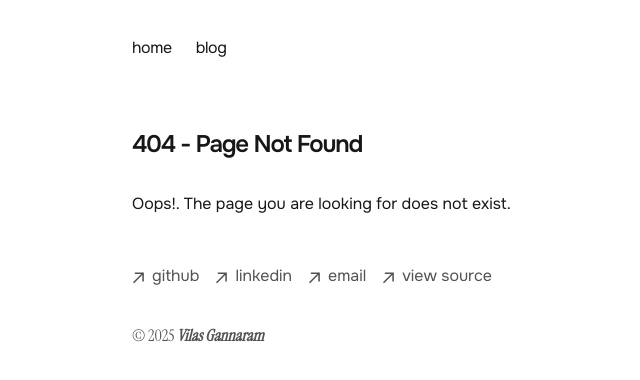
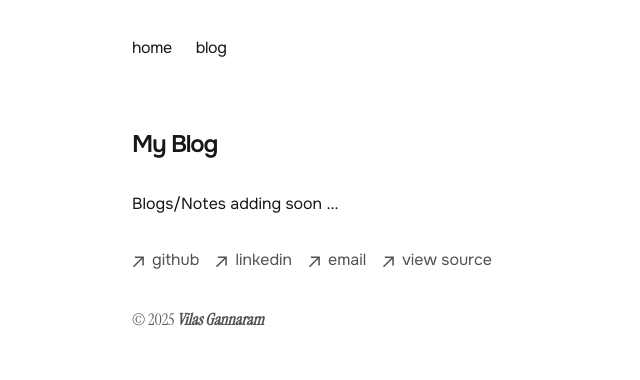
Before and after one commit to vilas-gannaram/vilas-gannaram.github.io, a Next.js app: page /blog in a window 1280 px wide. Before the commit this address had no page. Shown: the top 380 px of the page, without its empty margins (220-860 px from the left). Built offline with nearby package versions, Linux system fonts and the light colour scheme.

Commit message:
feat: create Blog page with metadata and initial content

```diff
--- /dev/null
+++ b/app/blog/page.tsx
@@ -0,0 +1,14 @@
+export const metadata = {
+	title: 'Blog',
+	description: 'Read my blog.',
+};
+
+export default function Page() {
+	return (
+		<section>
+			<h1 className='font-semibold text-2xl mb-8 tracking-tighter'>My Blog</h1>
+
+			<p>Blogs/Notes adding soon ...</p>
+		</section>
+	);
+}
```
